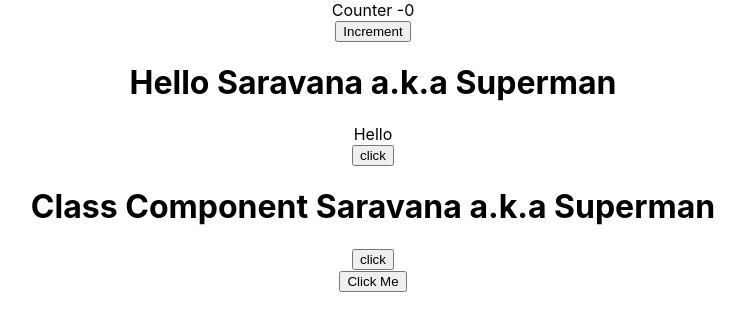
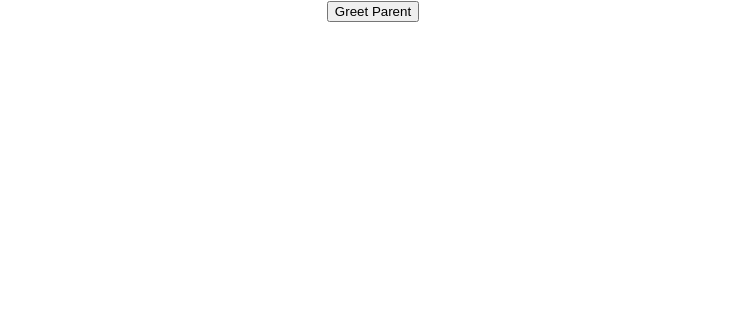
Before and after one commit to vigneshmagudeeswaran/codeevaluation, a React (Create React App) app: page / in a window 1280 px wide. Shown: the top 330 px of the page, without its empty margins (267-1012 px from the left). Built offline with nearby package versions, Linux system fonts and the light colour scheme.

Commit message:
using_methods_AS_props

```diff
--- a/src/App.js
+++ b/src/App.js
@@ -8,20 +8,22 @@
 import FunctionClick from "./components/FunctionClick";
 import ClassClick from "./components/ClassClick";
 import EventBind from "./components/EventBind";
+import ParentComponent from "./components/ParentComponent";
 
 function App() {
   return (
     <div className="App">
-      <Counter></Counter>
+      <ParentComponent/>
+      {/* <Counter></Counter>
       <Greet name="Saravana" heroName="Superman"></Greet>
-      <EventBind />
+      <EventBind /> */}
       {/* <Greet name="Clark" heroName="Wonder Women">
         <button>Action</button>
       </Greet>
       <Greet name="Diana"></Greet> */}
-      <Welcome name="Saravana" heroName="Superman" />
+      {/* <Welcome name="Saravana" heroName="Superman" />
       <FunctionClick />
-      <ClassClick />
+      <ClassClick /> */}
       {/* <Welcome name="Clark" heroName="Wonder Women" />
       <Hello name="Diana" /> */}
       {/* <Message /> */}
--- /dev/null
+++ b/src/components/ChildComponent.js
@@ -0,0 +1,11 @@
+import React from "react";
+
+function ChildComponent(props) {
+  return (
+    <div>
+      <button onClick={props.greetHandler}> Greet Parent </button>
+    </div>
+  );
+}
+
+export default ChildComponent;
--- /dev/null
+++ b/src/components/ParentComponent.js
@@ -0,0 +1,25 @@
+import React, { Component } from "react";
+import ChildComponent from "./ChildComponent";
+
+export class ParentComponent extends Component {
+  constructor(props) {
+    super(props);
+
+    this.state = {
+      parentName: "parent",
+    };
+    this.greetParent = this.greetParent.bind(this);
+  }
+  greetParent() {
+    alert(`Hello ${this.state.parentName}`);
+  }
+  render() {
+    return (
+      <div>
+        <ChildComponent greetHandler = {this.greetParent} />
+      </div>
+    );
+  }
+}
+
+export default ParentComponent;
```
